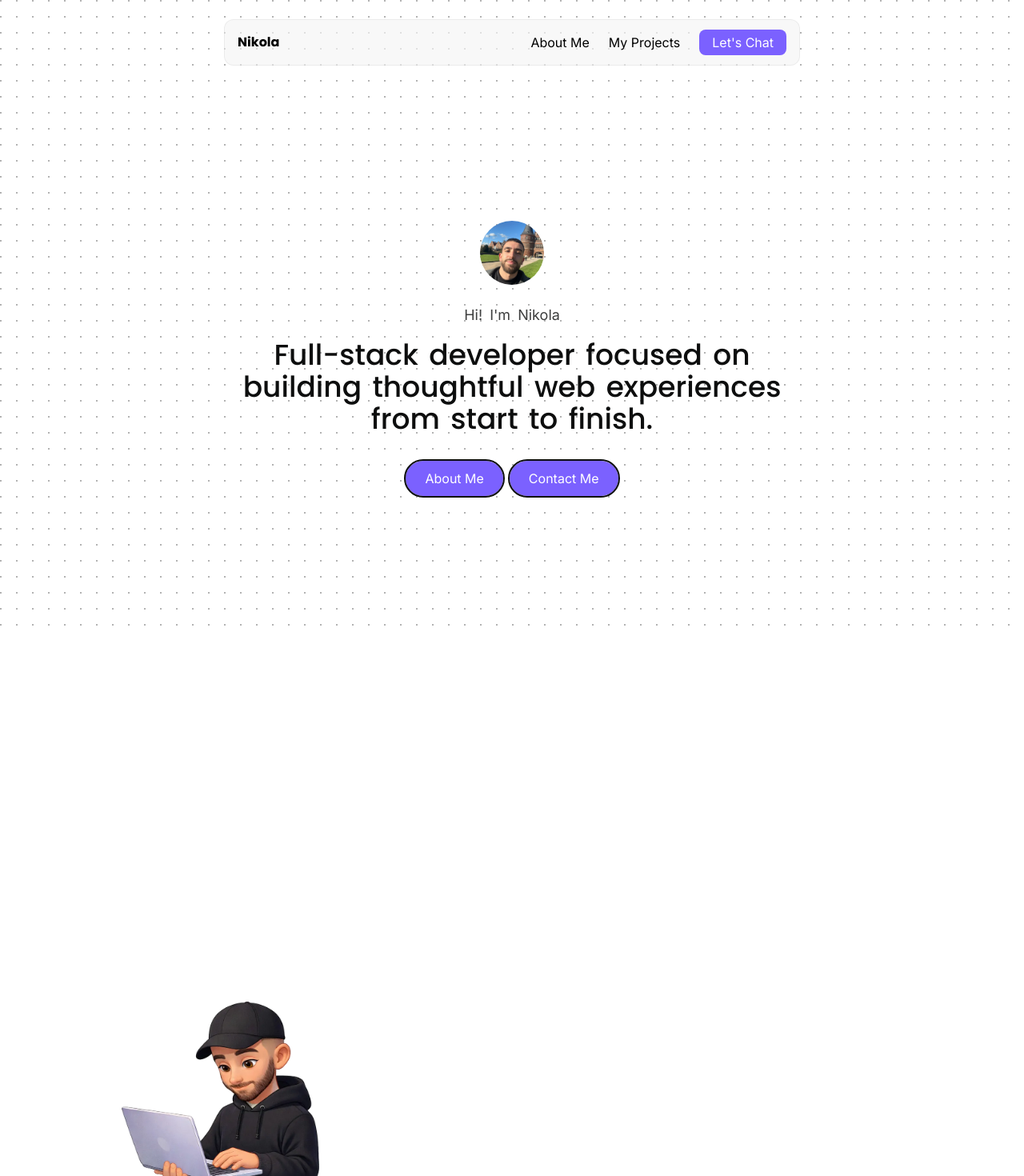
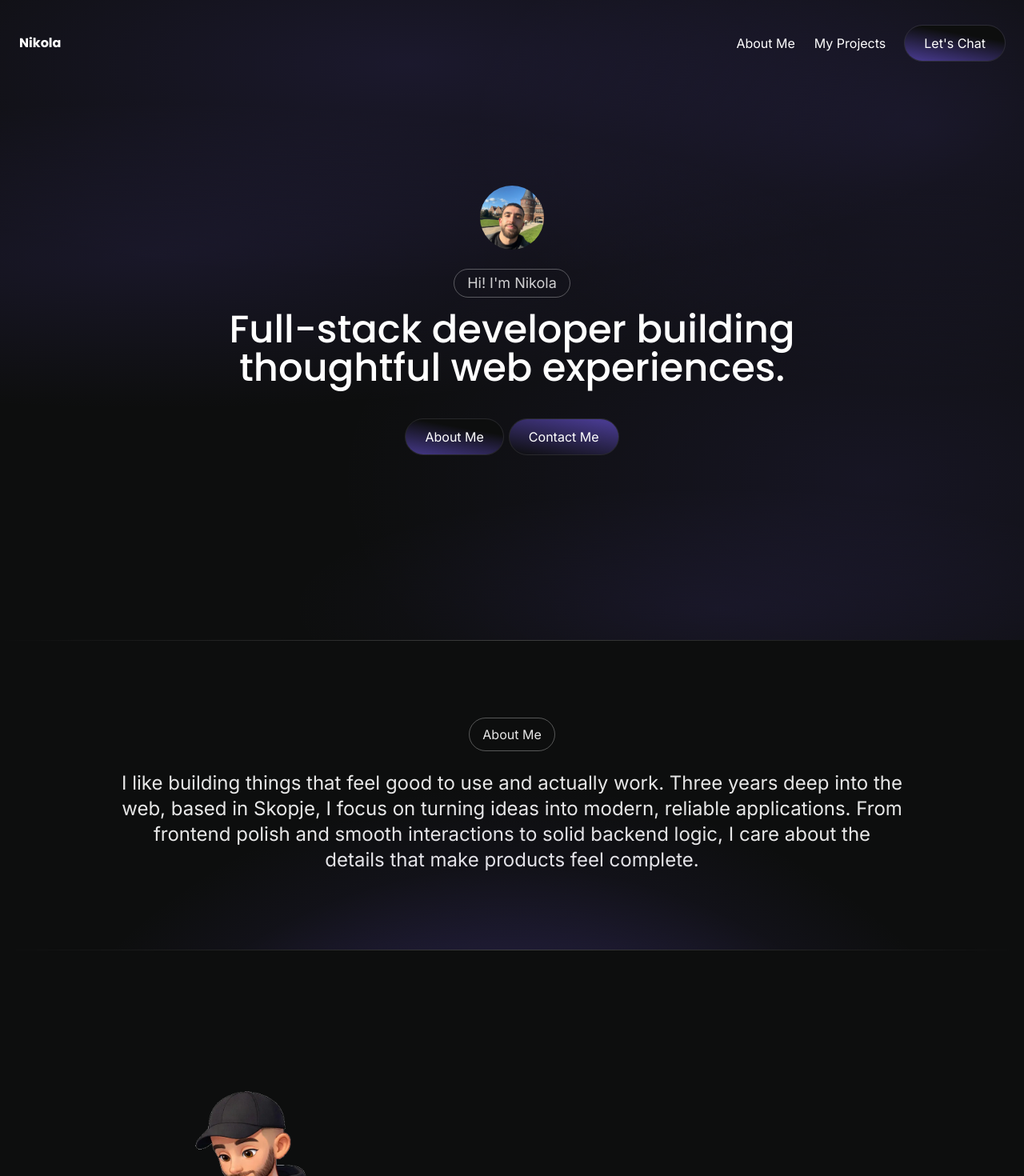
Before and after one commit to Niko21122323/portfolio-project-nikola, a Next.js app: page / in a window 1280 px wide. Shown: the top 1470 px of the page at 80% size. Built offline with nearby package versions, Linux system fonts and the light colour scheme.

Commit message:
updated the navbar, hero and about section

```diff
--- a/app/globals.css
+++ b/app/globals.css
@@ -73,16 +73,23 @@ h6 {
   position: absolute;
 }
 
-.card {
-  position: relative;
+.gradient-border-y {
+  border-top: 1px solid transparent;
+  border-bottom: 1px solid transparent;
+  border-image: linear-gradient(
+      to right,
+      transparent,
+      rgba(255, 255, 255, 0.2),
+      transparent
+    )
+    1;
 }
 
-#card-1 .card-inner {
-  background-color: var(--primary);
+.gradient-button {
+  background: #7b61ff;
+  background: linear-gradient(
+    10deg,
+    rgba(123, 97, 255, 0.5) 0%,
+    rgba(13, 14, 14, 1) 70%
+  );
 }
-#card-2 .card-inner {
-  background-color: var(--secondary);
-}
-#card-3 .card-inner {
-  background-color: var(--acccent);
-}
--- a/app/layout.tsx
+++ b/app/layout.tsx
@@ -47,19 +47,8 @@ export default function RootLayout({
     <html lang="en">
       <body
         suppressHydrationWarning
-        className={`${inter.variable} ${poppins.variable} ${delight.variable} relative antialiased bg-white overflow-x-clip`}
+        className={`${inter.variable} ${poppins.variable} ${delight.variable} relative antialiased bg-dark overflow-x-clip`}
       >
-        <div className="min-h-screen w-full bg-transparent fixed z-[-1]">
-          <div
-            className="absolute inset-0 z-0"
-            style={{
-              background: "transparent",
-              backgroundImage:
-                "radial-gradient(circle at 1px 1px, rgba(0, 0, 0, 0.30) 1px, transparent 0)",
-              backgroundSize: "20px 20px",
-            }}
-          />
-        </div>
         <Navbar />
         <LenisProvider>{children}</LenisProvider>
       </body>
--- a/components/AboutSectionHomePage.tsx
+++ b/components/AboutSectionHomePage.tsx
@@ -2,20 +2,31 @@ import ScrollAnimation from "./ScrollAnimation";
 
 const AboutSectionHomePage = () => {
   return (
-    <section className="">
+    <section className="relative overflow-hidden border-y border-white/10 py-24 gradient-border-y">
+      <div className="min-h-screen bg-transparent absolute h-full w-full">
+        <div
+          className="absolute inset-0 z-0"
+          style={{
+            backgroundImage: `
+        radial-gradient(circle at 50% 100%, rgba(123, 97, 255, 0.5) 0%, transparent 50%),
+        radial-gradient(circle at 50% 100%, rgba(123, 97, 255, 0.4) 0%, transparent 60%),
+        radial-gradient(circle at 50% 100%, rgba(123, 97, 255, 0.3) 0%, transparent 70%)
+      `,
+          }}
+        />
+      </div>
+
       <div className="container mx-auto max-w-5xl px-6">
-        <ScrollAnimation>
-          <p className="text-dark/90  text-lg sm:text-xl md:text-2xl lg:text-[28px] leading-relaxed">
-            <span className="sm:float-right">
-              I like building things that feel good to use
-            </span>
-            <br className="max-sm:hidden" />
-            and actually work. Three years deep into the web, based in Skopje, I
-            focus on turning ideas into modern, reliable applications. From
-            frontend polish and smooth interactions to solid backend logic, I
-            care about the details that make products feel complete.
-          </p>
-        </ScrollAnimation>
+        <div className="flex items-center justify-center w-fit rounded-full mx-auto mb-6 px-4 py-2 border border-white/30">
+          <span className="text-base text-white/90">About Me</span>
+        </div>
+        <p className="text-white/90 text-lg sm:text-xl md:text-2xl text-center text-pretty">
+          I like building things that feel good to use and actually work. Three
+          years deep into the web, based in Skopje, I focus on turning ideas
+          into modern, reliable applications. From frontend polish and smooth
+          interactions to solid backend logic, I care about the details that
+          make products feel complete.
+        </p>
       </div>
     </section>
   );
--- a/components/ButtonPrimary.tsx
+++ b/components/ButtonPrimary.tsx
@@ -1,15 +1,33 @@
 "use client";
 
 import Link from "next/link";
-import { useRef, useState } from "react";
+import { useRef, useState, useEffect } from "react";
+import { gsap } from "gsap";
 
-const ButtonPrimary = ({ title, link }: { title: string; link: string }) => {
+const ButtonPrimary = ({
+  title,
+  link,
+  direction = "normal",
+}: {
+  title: string;
+  link: string;
+  direction?: "normal" | "reverse";
+}) => {
   const buttonRef = useRef<HTMLAnchorElement>(null);
   const [buttonPosition, setButtonPosition] = useState({ x: 0, y: 0 });
 
+  useEffect(() => {
+    if (!buttonRef.current) return;
+    const initialGradient =
+      direction === "reverse"
+        ? "linear-gradient(10deg, rgba(13, 14, 14, 1) 0%, rgba(123, 97, 255, 0.5) 90%)"
+        : "linear-gradient(10deg, rgba(123, 97, 255, 0.5) 0%, rgba(13, 14, 14, 1) 70%)";
+
+    buttonRef.current.style.background = initialGradient;
+  }, [direction]);
+
   const handleMouseMove = (e: React.MouseEvent<HTMLAnchorElement>) => {
     if (!buttonRef.current) return;
-
     const rect = buttonRef.current.getBoundingClientRect();
     const centerX = rect.width / 2;
     const centerY = rect.height / 2;
@@ -17,7 +35,6 @@ const ButtonPrimary = ({ title, link }: { title: string; link: string }) => {
     const mouseY = e.clientY - rect.top - centerY;
     const moveX = mouseX * 0.07;
     const moveY = mouseY * 0.07;
-
     setButtonPosition({ x: moveX, y: moveY });
   };
 
@@ -25,13 +42,45 @@ const ButtonPrimary = ({ title, link }: { title: string; link: string }) => {
     setButtonPosition({ x: 0, y: 0 });
   };
 
+  const handleMouseEnter = () => {
+    if (!buttonRef.current) return;
+    const gradient =
+      direction === "reverse"
+        ? "linear-gradient(10deg, rgba(123, 97, 255, 0.5) 0%, rgba(13, 14, 14, 1) 70%)"
+        : "linear-gradient(10deg, rgba(13, 14, 14, 1) 0%, rgba(123, 97, 255, 0.5) 70%)";
+
+    gsap.to(buttonRef.current, {
+      background: gradient,
+      duration: 0.3,
+      ease: "power2.out",
+    });
+  };
+
+  const handleMouseLeaveGradient = () => {
+    if (!buttonRef.current) return;
+    const gradient =
+      direction === "reverse"
+        ? "linear-gradient(10deg, rgba(13, 14, 14, 1) 0%, rgba(123, 97, 255, 0.5) 70%)"
+        : "linear-gradient(10deg, rgba(123, 97, 255, 0.5) 0%, rgba(13, 14, 14, 1) 70%)";
+
+    gsap.to(buttonRef.current, {
+      background: gradient,
+      duration: 0.3,
+      ease: "power2.out",
+    });
+  };
+
   return (
     <Link
       ref={buttonRef}
       href={link}
       onMouseMove={handleMouseMove}
-      onMouseLeave={handleMouseLeave}
-      className="relative flex items-center w-full bg-primary text-white px-6 py-2.5 rounded-full overflow-hidden outline-2 outline-dark transition-colors duration-300 ease-in-out group"
+      onMouseEnter={handleMouseEnter}
+      onMouseLeave={() => {
+        handleMouseLeave();
+        handleMouseLeaveGradient();
+      }}
+      className="relative flex items-center w-full text-white px-6 py-2.5 rounded-full overflow-hidden outline outline-white/10 transition-colors duration-300 ease-in-out group"
       style={{
         transform: `translate(${buttonPosition.x}px, ${buttonPosition.y}px)`,
         transition: "transform 0.1s ease-out",
--- a/components/HeroSection.tsx
+++ b/components/HeroSection.tsx
@@ -70,8 +70,23 @@ const HeroSection = () => {
 
   return (
     <section className="relative overflow-hidden">
+      <div className="min-h-screen bg-transparent absolute h-full w-full">
+        <div
+          className="absolute inset-0 z-0"
+          style={{
+            background: `
+       radial-gradient(ellipse 140% 50% at 15% 40%, rgba(123, 97, 255, 0.11), transparent 48%),
+       radial-gradient(ellipse 90% 80% at 85% 75%, rgba(123, 97, 255, 0.09), transparent 58%),
+       radial-gradient(ellipse 120% 65% at 40% 10%, rgba(123, 97, 255, 0.13), transparent 52%),
+       radial-gradient(ellipse 100% 45% at 70% 95%, rgba(123, 97, 255, 0.07), transparent 42%),
+       radial-gradient(ellipse 80% 75% at 90% 20%, rgba(123, 97, 255, 0.10), transparent 55%),
+       transparent
+     `,
+          }}
+        />
+      </div>
       <div className="relative container mx-auto px-4 z-10">
-        <div className="min-h-screen flex flex-col items-center justify-center mt-12">
+        <div className="min-h-screen flex flex-col items-center justify-center">
           <div ref={imageRef}>
             <Image
               src={heroImage}
@@ -81,21 +96,22 @@ const HeroSection = () => {
               className="size-20 object-cover rounded-full"
             />
           </div>
-          <LoadTextAnimation>
-            <p className="text-dark/80 text-lg pt-6">Hi! I'm Nikola</p>
-          </LoadTextAnimation>
-          <LoadTextAnimation delay={0.8}>
-            <h1 className="text-dark text-3xl sm:text-4xl font-medium text-center max-w-[700px] pt-4">
-              Full-stack developer focused on building thoughtful web
-              experiences from start to finish.
-            </h1>
-          </LoadTextAnimation>
-          <div className="flex items-center gap-2 pt-8">
+          <p className="text-white/80 text-lg border border-white/30 rounded-full px-4 py-2 mt-6 leading-none">
+            Hi! I'm Nikola
+          </p>
+          <h1 className="text-white text-3xl sm:text-5xl font-medium text-center max-w-[800px] pt-4">
+            Full-stack developer building thoughtful web experiences.
+          </h1>
+          <div className="flex items-center gap-2 pt-10">
             <div ref={button1Ref} className="w-fit">
               <ButtonPrimary title="About Me" link="/about" />
             </div>
             <div ref={button2Ref} className="w-fit">
-              <ButtonPrimary title="Contact Me" link="/contact" />
+              <ButtonPrimary
+                title="Contact Me"
+                link="/contact"
+                direction="reverse"
+              />
             </div>
           </div>
         </div>
--- a/components/Navbar.tsx
+++ b/components/Navbar.tsx
@@ -6,6 +6,7 @@ import { gsap } from "gsap";
 import HamburgerMenu from "./HamburgerMenu";
 import { pageLinks, socialLinks } from "@/data/data";
 import Link from "next/link";
+import ButtonPrimary from "./ButtonPrimary";
 
 const Navbar = () => {
   const [isMenuOpen, setIsMenuOpen] = useState(false);
@@ -94,29 +95,28 @@ const Navbar = () => {
     <>
       <nav className="absolute top-0 left-0 w-full z-50">
         <div className="container mx-auto px-6">
-          <div className="flex items-center justify-center max-w-3xl mx-auto p-6">
+          <div className="flex items-center justify-center mx-auto py-8">
             <div
               ref={navRef}
-              className="bg-body/50 backdrop-blur-3xl flex items-center justify-between gap-24 p-4 rounded-xl border border-dark/5 w-full"
+              className="flex items-center justify-between w-full"
             >
-              <Link href="/" className="font-bold">
+              <Link href="/" className="font-bold text-white">
                 <h6>Nikola</h6>
               </Link>
               <ul className="flex items-center gap-6">
                 <li>
-                  <Link href="/about">About Me</Link>
+                  <Link href="/about" className="text-white">
+                    About Me
+                  </Link>
                 </li>
                 <li>
-                  <Link href="/projects">My Projects</Link>
-                </li>
-                <li>
-                  <Link
-                    href="/contact"
-                    className="text-white bg-primary px-4 py-1.5 rounded-lg"
-                  >
-                    Let's Chat
+                  <Link href="/projects" className="text-white">
+                    My Projects
                   </Link>
                 </li>
+                <div className="w-fit">
+                  <ButtonPrimary title="Let's Chat" link="/contact" />
+                </div>
               </ul>
             </div>
           </div>
--- a/components/ProjectSectionHomePage.tsx
+++ b/components/ProjectSectionHomePage.tsx
@@ -78,7 +78,7 @@ const ProjectSectionHomePage = () => {
             id={`card-${index + 1}`}
             key={project.index}
           >
-            <div className="card-inner relative grid grid-cols-5 md:grid-cols-12 gap-4 md:gap-10 will-change-transform w-full h-full p-6 md:p-10 rounded-3xl border-3 border-dark">
+            <div className="card-inner relative grid grid-cols-5 md:grid-cols-12 gap-4 md:gap-10 bg-body will-change-transform w-full h-full p-6 md:p-10 rounded-3xl border-3 border-dark">
               <div className="card-content col-span-3 md:col-span-7">
                 <h4 className="text-dark font-medium text-2xl md:text-4xl pb-4">
                   {project.title}
```
